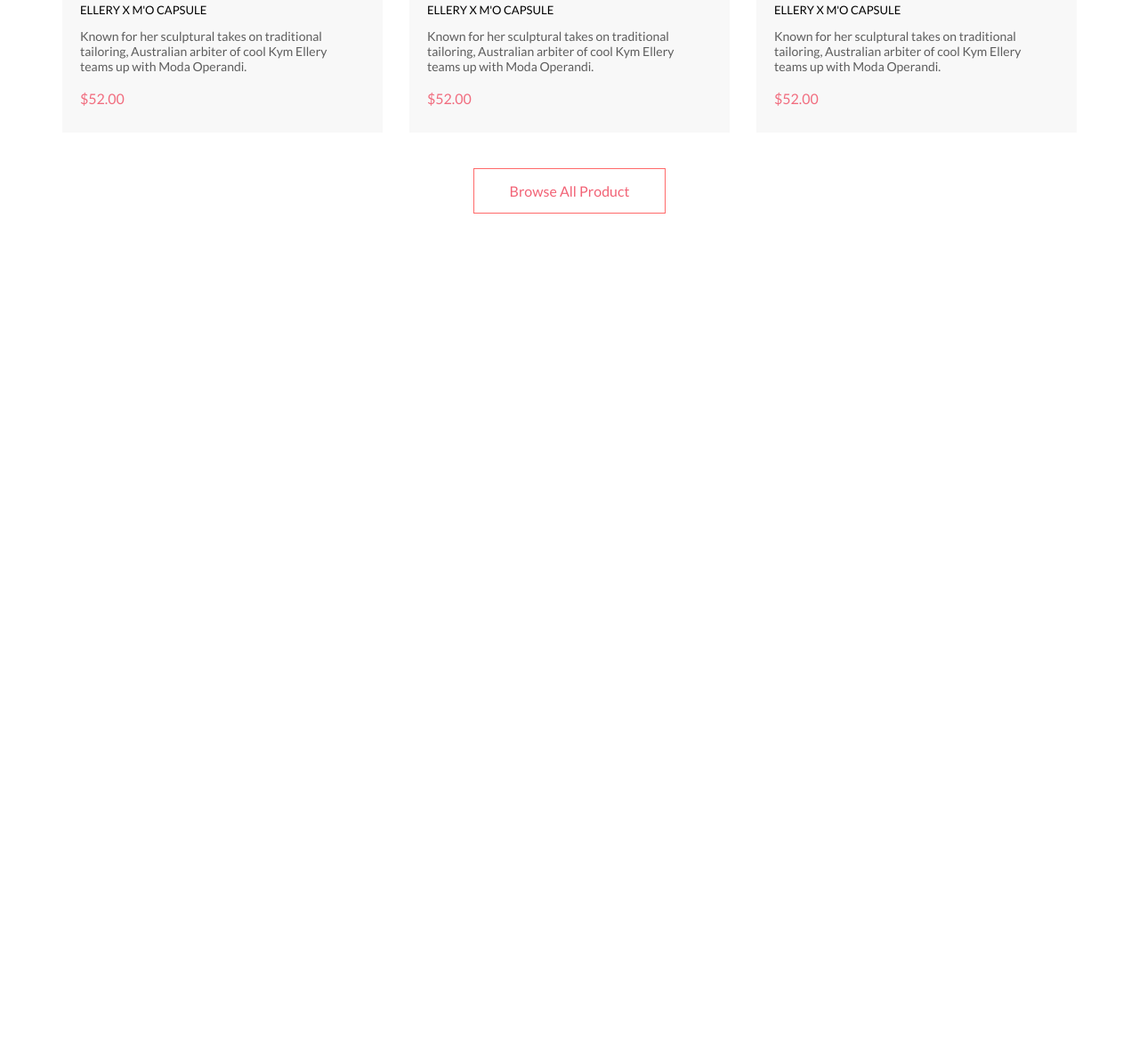
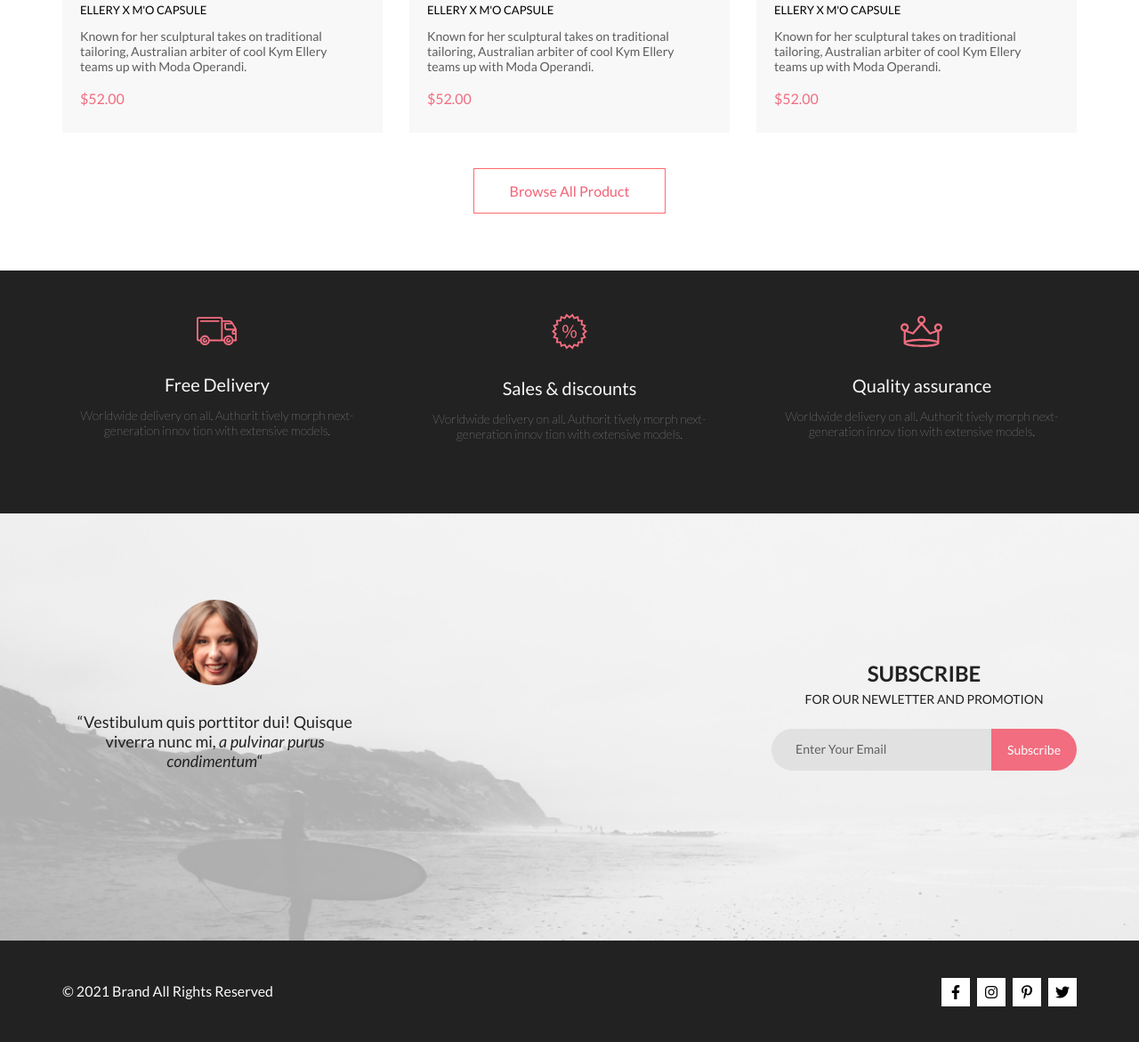
Before and after one commit to mr-Yury/git__Gb-study, a plain HTML site: page index.html in a window 1280 px wide. Shown: the part 2213-3384 px from the top of the page at 89% size. Before the commit the page ends 2549 px from the top, so only its background shows below. Drawn offline with Linux system fonts and the light colour scheme.

Commit message:
С2.3
add: subscribe, footer

```diff
--- a/index.html
+++ b/index.html
@@ -11,6 +11,9 @@
     <link rel="preconnect" href="https://fonts.gstatic.com" crossorigin>
     <link href="https://fonts.googleapis.com/css2?family=Lato:ital,wght@0,100;0,400;0,700;0,900;1,400&display=swap"
         rel="stylesheet">
+    <link rel="stylesheet" href="https://cdnjs.cloudflare.com/ajax/libs/font-awesome/6.1.0/css/all.min.css"
+        integrity="sha512-10/jx2EXwxxWqCLX/hHth/vu2KY3jCF70dCQB8TSgNjbCVAC/8vai53GfMDrO2Emgwccf2pJqxct9ehpzG+MTw=="
+        crossorigin="anonymous" referrerpolicy="no-referrer" />
 </head>
 
 <body>
@@ -101,14 +104,15 @@
                     <img src="img/card-1.png" alt="card-1">
                     <div class="card__hover">
                         <button>
-                            <img src="img/cart.svg">
+                            <img src="img/cart.svg" alt="add-card">
                             Add to Cart
                         </button>
                     </div>
                 </div>
                 <div class="card__text">
                     <div class="card__text-title">ELLERY X M'O CAPSULE</div>
-                    <div class="card__text-descripton">Known for her sculptural takes on traditional tailoring, Australian arbiter
+                    <div class="card__text-descripton">Known for her sculptural takes on traditional tailoring,
+                        Australian arbiter
                         of cool Kym Ellery teams up with Moda Operandi.</div>
                     <div class="card__text-price">$52.00</div>
                 </div>
@@ -118,82 +122,87 @@
                     <img src="img/card-2.png" alt="card-2">
                     <div class="card__hover">
                         <button>
-                            <img src="img/cart.svg">
+                            <img src="img/cart.svg" alt="add-card">
                             Add to Cart
                         </button>
                     </div>
                 </div>
                 <div class="card__text">
                     <div class="card__text-title">ELLERY X M'O CAPSULE</div>
-                    <div class="card__text-descripton">Known for her sculptural takes on traditional tailoring, Australian arbiter
+                    <div class="card__text-descripton">Known for her sculptural takes on traditional tailoring,
+                        Australian arbiter
                         of cool Kym Ellery teams up with Moda Operandi.</div>
                     <div class="card__text-price">$52.00</div>
                 </div>
             </div>
             <div class="card">
-                <div class="item-photo">
+                <div class="card__photo">
                     <img src="img/card-3.png" alt="card-3">
                     <div class="card__hover">
                         <button>
-                            <img src="img/cart.svg">
+                            <img src="img/cart.svg" alt="add-card">
                             Add to Cart
                         </button>
                     </div>
                 </div>
                 <div class="card__text">
                     <div class="card__text-title">ELLERY X M'O CAPSULE</div>
-                    <div class="card__text-descripton">Known for her sculptural takes on traditional tailoring, Australian arbiter
+                    <div class="card__text-descripton">Known for her sculptural takes on traditional tailoring,
+                        Australian arbiter
                         of cool Kym Ellery teams up with Moda Operandi.</div>
                     <div class="card__text-price">$52.00</div>
                 </div>
             </div>
             <div class="card">
-                <div class="item-photo">
+                <div class="card__photo">
                     <img src="img/card-4.png" alt="card-4">
                     <div class="card__hover">
                         <button>
-                            <img src="img/cart.svg">
+                            <img src="img/cart.svg" alt="add-card">
                             Add to Cart
                         </button>
                     </div>
                 </div>
                 <div class="card__text">
                     <div class="card__text-title">ELLERY X M'O CAPSULE</div>
-                    <div class="card__text-descripton">Known for her sculptural takes on traditional tailoring, Australian arbiter
+                    <div class="card__text-descripton">Known for her sculptural takes on traditional tailoring,
+                        Australian arbiter
                         of cool Kym Ellery teams up with Moda Operandi.</div>
                     <div class="card__text-price">$52.00</div>
                 </div>
             </div>
             <div class="card">
-                <div class="item-photo">
+                <div class="card__photo">
                     <img src="img/card-5.png" alt="card-5">
                     <div class="card__hover">
                         <button>
-                            <img src="img/cart.svg">
+                            <img src="img/cart.svg" alt="add-card">
                             Add to Cart
                         </button>
                     </div>
                 </div>
                 <div class="card__text">
                     <div class="card__text-title">ELLERY X M'O CAPSULE</div>
-                    <div class="card__text-descripton">Known for her sculptural takes on traditional tailoring, Australian arbiter
+                    <div class="card__text-descripton">Known for her sculptural takes on traditional tailoring,
+                        Australian arbiter
                         of cool Kym Ellery teams up with Moda Operandi.</div>
                     <div class="card__text-price">$52.00</div>
                 </div>
             </div>
             <div class="card">
-                <div class="item-photo">
+                <div class="card__photo">
                     <img src="img/card-6.png" alt="card-6">
                     <div class="card__hover">
                         <button>
-                            <img src="img/cart.svg">
+                            <img src="img/cart.svg" alt="add-card">
                             Add to Cart
                         </button>
                     </div>
                 </div>
                 <div class="card__text">
                     <div class="card__text-title">ELLERY X M'O CAPSULE</div>
-                    <div class="card__text-descripton">Known for her sculptural takes on traditional tailoring, Australian arbiter
+                    <div class="card__text-descripton">Known for her sculptural takes on traditional tailoring,
+                        Australian arbiter
                         of cool Kym Ellery teams up with Moda Operandi.</div>
                     <div class="card__text-price">$52.00</div>
                 </div>
@@ -201,11 +210,70 @@
         </div>
         <button class="products__more-products_button">Browse All Product</button>
     </div>
+    <!-- FEATURES -->
     <div class="features">
         <div class="wrap features__content">
-
+            <div class="features__item">
+                <img src="img/delivery.svg" alt="delivery">
+                <div class="features__item_title">Free Delivery</div>
+                <div class="features__item_description">Worldwide delivery on all. Authorit tively morph next-generation
+                    innov tion with extensive models.</div>
+            </div>
+            <div class="features__item">
+                <img src="img/sales.svg" alt="delivery">
+                <div class="features__item_title">Sales & discounts</div>
+                <div class="features__item_description">Worldwide delivery on all. Authorit tively morph next-generation
+                    innov tion with extensive models.</div>
+            </div>
+            <div class="features__item">
+                <img src="img/QA.svg" alt="delivery">
+                <div class="features__item_title">Quality assurance</div>
+                <div class="features__item_description">Worldwide delivery on all. Authorit tively morph next-generation
+                    innov tion with extensive models.</div>
+            </div>
         </div>
     </div>
+    <!-- SUBSCRIBE -->
+    <div class="subscribe">
+        <div class="wrap subscribe__content">
+            <div class="subscribe__content_left">
+                <img src="img/Intersect.png" alt="subscribe">
+                <div class="subscribe__content_description">“Vestibulum quis porttitor dui! Quisque viverra nunc mi,
+                    <i>a pulvinar purus condimentum</i>“
+                </div>
+            </div>
+            <div class="subscribe__content_right">
+                <div class="subscribe__content_formTitle">SUBSCRIBE</div>
+                <div class="subscribe__content_formDescription">FOR OUR NEWLETTER AND PROMOTION</div>
+                <form action="#" class="subscribe__form">
+                    <input type="text" placeholder="Enter Your Email">
+                    <button>Subscribe</button>
+                </form>
+            </div>
+        </div>
+    </div>
+    <!-- FOOTER -->
+    <footer>
+        <div class="wrap footer__content">
+            <div class="footer__content_left">
+                <p>&copy; 2021 Brand All Rights Reserved</p>
+            </div>
+            <div class="footer__content_right">
+                <a href="#">
+                    <i class="fab fa-facebook-f"></i>
+                </a>
+                <a href="#">
+                    <i class="fab fa-instagram"></i>
+                </a>
+                <a href="#">
+                    <i class="fab fa-pinterest-p"></i>
+                </a>
+                <a href="#">
+                    <i class="fab fa-twitter"></i>
+                </a>
+            </div>
+        </div>
+    </footer>
 </body>
 
 </html>
--- a/style/style.css
+++ b/style/style.css
@@ -2,9 +2,6 @@
     margin: 0;
     font-family: 'Lato', sans-serif;
 }
-
-/********** @media-start **********/
-/* HEDAER-START */
 
 @media (min-width: 768px) {
     .header {
@@ -29,8 +26,6 @@
         display: block;
     }
 }
-
-/* HEADER */
 
 .wrap {
     margin: 0 auto;
@@ -238,12 +233,8 @@
         row-gap: 18px;
         column-gap: 16px;
     }
-}
-
-@media (min-width: 1140px) {
-    .products__card {
-        grid-template-columns: repeat(3, 1fr);
-        gap: 30px;
+    .products {
+        margin-bottom: 64px;
     }
 }
 
@@ -348,6 +339,42 @@
     color:#F16D7F;
 }
 
+.features {
+    background-color: #222;
+    padding-top: 48px;
+    padding-bottom: 81px;
+}
+
+.features__content {
+    text-align: center;
+    display: flex;
+    flex-direction: column;
+    align-items: center;
+    gap: 48px;
+    width: 360px;
+}
+
+.features__content img {
+    padding-bottom: 28px;
+}
+
+.features__item_title, .features__item_description {
+    color: #f8f8f8;
+}
+
+.features__item_title {
+    font-size: 20px;
+    font-weight: 400;
+    line-height: 24px;
+    padding-bottom: 14px;
+}
+
+.features__item_description {
+    font-size: 14px;
+    font-weight: 300;
+    line-height: 17px;
+}
+
 .subscribe {
     background-image: url(../img/subscribe.jpg);
     /* по стандартной схеме путь не работает о.О */
@@ -360,6 +387,16 @@
 }
 
 @media (min-width: 1140px) {
+    .products__card {
+        grid-template-columns: repeat(3, 1fr);
+        gap: 30px;
+    }
+
+    .features__content {
+        flex-direction: row;
+        width: 1140px;
+    }
+
     .subscribe {
         padding-top: 97px;
         padding-bottom: 126px;
@@ -367,58 +404,72 @@
         padding-right: 20px;
     }
 
-    .subscribe .s-wrap {
+    .subscribe .subscribe__content {
         margin: 0 auto;
         width: 1140px;
         display: flex;
+        flex-direction: row;
         justify-content: space-between;
     }
 
-    .sub-left {
+    .subscribe__content_left {
         width: 359px;
+    }
+
+    .subscribe__content_right {
+        width: 557px;
     }
 }
 
-.s-wrap-in {
+.subscribe__content {
+    display: flex;
+    flex-direction: column;
+    align-items: center;
+    text-align: center;
+}
+
+.subscribe__content_left {
+    width: 343px;
+    padding-bottom: 65px;
     display: flex;
     flex-direction: column;
     align-items: center;
 }
 
-.sub-left {
-    padding-bottom: 65px;
-}
-
-.sub-left img {
+.subscribe__content_left img {
     padding-bottom: 30px;
 }
 
-.sub-desc {
+.subscribe__content_right {
+    width: 343px;
+}
+
+.subscribe__content_description {
     text-align: center;
     font-size: 18px;
     line-height: 22px;
 }
 
-.form-title {
+.subscribe__content_formTitle {
     font-size: 24px;
     font-weight: bold;
     line-height: 37px;
 }
 
-.form-desc {
+.subscribe__content_formDescription {
     font-size: 14px;
     font-weight: 400;
     line-height: 22px;
     padding-bottom: 22px;
 }
 
-.sub-form {
+.subscribe__form {
     height: 47px;
 }
 
-.sub-form input {
+.subscribe__form input {
     height: inherit;
-    width: 235px;
+    width: 247px;
     border: none;
     background: #e1e1e1;
     padding: 21px 6px;
@@ -437,9 +488,9 @@
     font-weight: 400;
 }
 
-.sub-form button {
+.subscribe__form button {
     height: inherit;
-    width: 100px;
+    width: 96px;
     border: none;
     color: #fff;
     font-family: inherit;
@@ -447,23 +498,58 @@
     line-height: 17px;
     background: #F16D7F;
     border-radius: 0 30px 30px 0;
-    padding: 0 20px;
 }
 
-.footer-wrap {
+.footer__content {
     display: flex;
-    justify-content: space-between;
+    flex-direction: column-reverse;
     align-items: center;
 }
 
-.footer {
+.footer__content_left p {
+    color: #fbfbfb;
+    font-size: 16px;
+    font-weight: 400;
+    line-height: 19px;
+}
+
+.footer__content_right {
+    display: flex;
+    gap: 8px;
+    padding-top: 42px;
+    padding-bottom: 40px;
+}
+
+.footer__content a {
+    color: #000;
+    background-color: #fff;
+    width: 32px;
+    height: 32px;
+    display: flex;
+    justify-content: center;
+    align-items: center;
+    text-decoration: none;
+}
+
+footer {
     color: #fff;
     background-color: #222;
-    height: 80px;
-    padding: 18px 16px;
     box-sizing: border-box;
 }
 
+.footer__content a:hover {
+    color: white;
+    background: #F16D7F;
+}
+@media (min-width: 768px) {
+    .footer__content {
+        display: flex;
+        flex-direction: row;
+        justify-content: space-between;
+        padding-left: 32px;
+        padding-right: 32px;
+    }
+}
 
 /* REGISTRATION */
 .reg-title {
```
